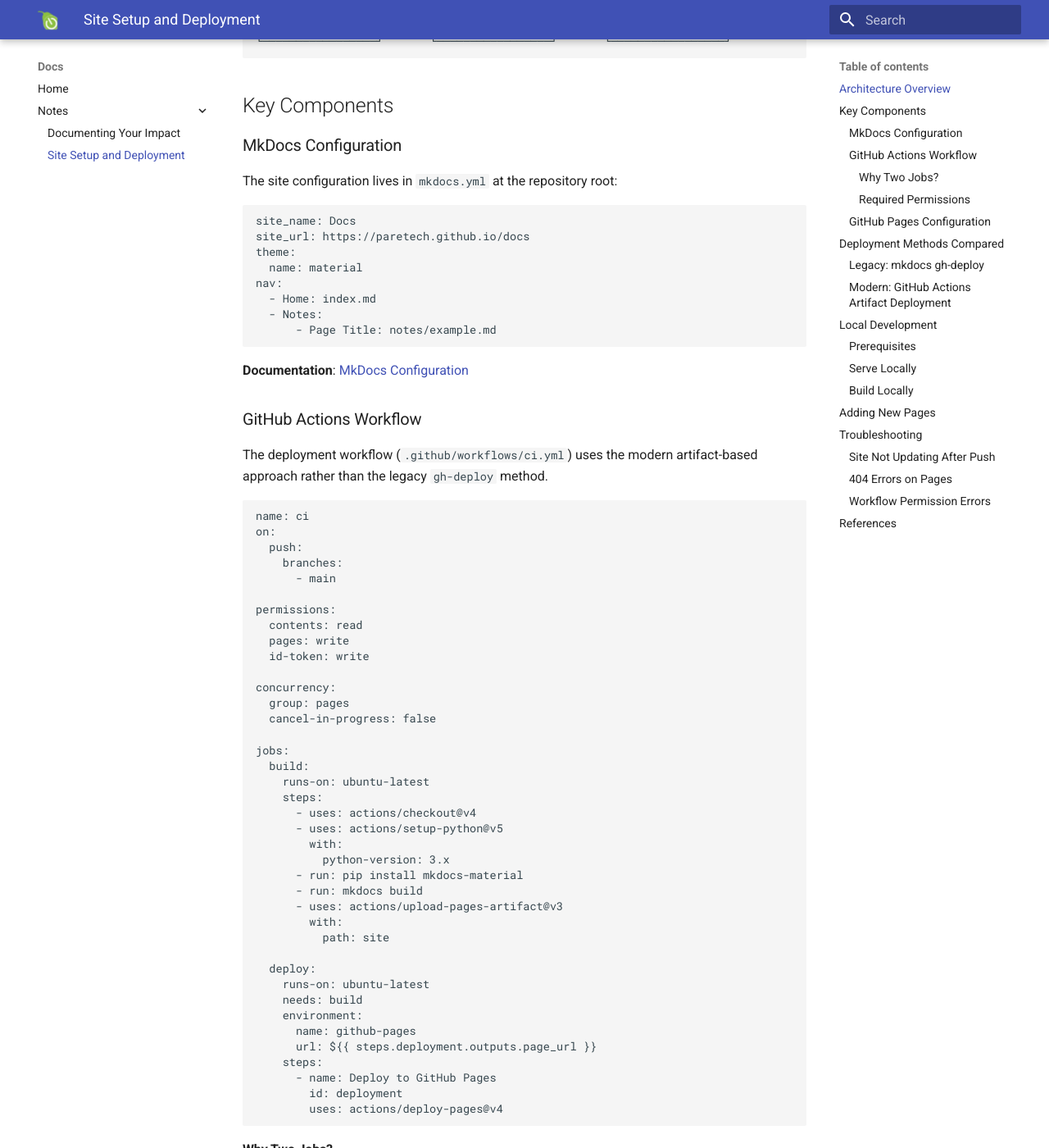
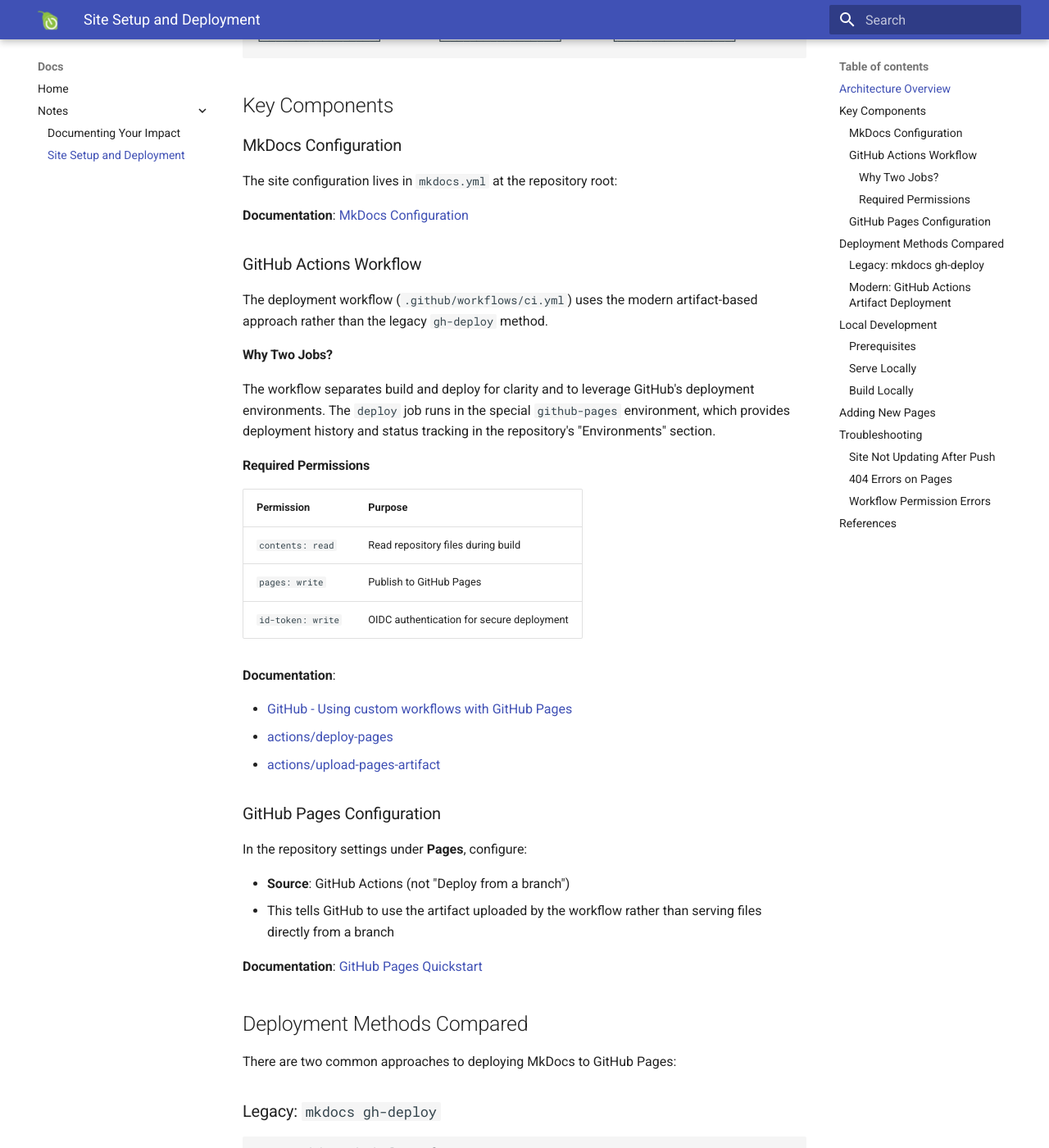
Before and after one commit to paretech/docs, an MkDocs documentation site: the page built from docs/notes/site-setup.md, in a window 1280 px wide and 1400 px high, scrolled down 367 px. Shown: the whole window at 82% size. Built offline with MkDocs 1.6.1 and Material for MkDocs 9.7.7, drawn with Linux system fonts in a browser that asks for light colours.

Commit message:
Edit site docs, remove details stored in config.

````diff
--- a/docs/notes/site-setup.md
+++ b/docs/notes/site-setup.md
@@ -6,10 +6,10 @@
 
 ```
 Local Development          GitHub                    GitHub Pages
-┌─────────────────┐       ┌─────────────────┐       ┌─────────────────┐
+┌─────────────────┐        ┌─────────────────┐       ┌─────────────────┐
 │  mkdocs serve   │──push─▶│  GitHub Actions │──────▶│  Static Site    │
-│  (localhost)    │       │  (build/deploy) │       │  (public URL)   │
-└─────────────────┘       └─────────────────┘       └─────────────────┘
+│  (localhost)    │        │  (build/deploy) │       │  (public URL)   │
+└─────────────────┘        └─────────────────┘       └─────────────────┘
 ```
 
 ## Key Components
@@ -18,64 +18,11 @@
 
 The site configuration lives in `mkdocs.yml` at the repository root:
 
-```yaml
-site_name: Docs
-site_url: https://paretech.github.io/docs
-theme:
-  name: material
-nav:
-  - Home: index.md
-  - Notes:
-      - Page Title: notes/example.md
-```
-
 **Documentation**: [MkDocs Configuration](https://www.mkdocs.org/user-guide/configuration/)
 
 ### GitHub Actions Workflow
 
 The deployment workflow (`.github/workflows/ci.yml`) uses the modern artifact-based approach rather than the legacy `gh-deploy` method.
-
-```yaml
-name: ci
-on:
-  push:
-    branches:
-      - main
-
-permissions:
-  contents: read
-  pages: write
-  id-token: write
-
-concurrency:
-  group: pages
-  cancel-in-progress: false
-
-jobs:
-  build:
-    runs-on: ubuntu-latest
-    steps:
-      - uses: actions/checkout@v4
-      - uses: actions/setup-python@v5
-        with:
-          python-version: 3.x
-      - run: pip install mkdocs-material
-      - run: mkdocs build
-      - uses: actions/upload-pages-artifact@v3
-        with:
-          path: site
-
-  deploy:
-    runs-on: ubuntu-latest
-    needs: build
-    environment:
-      name: github-pages
-      url: ${{ steps.deployment.outputs.page_url }}
-    steps:
-      - name: Deploy to GitHub Pages
-        id: deployment
-        uses: actions/deploy-pages@v4
-```
 
 #### Why Two Jobs?
 
````
